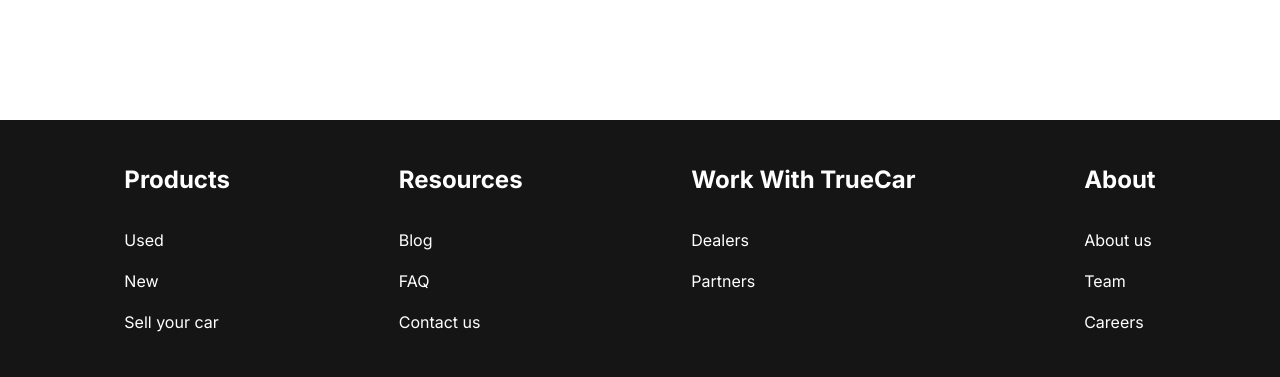
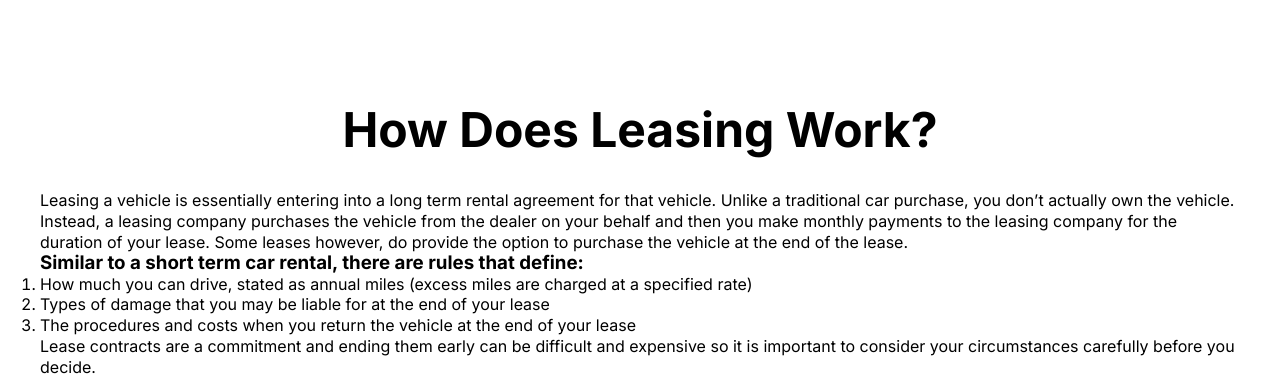
Before and after one commit to berryalien/lease-cars, a plain HTML site: page index.html in a window 1280 px wide. Shown: the part 1370-1747 px from the top of the page. Drawn offline with nearby package versions, Linux system fonts and the light colour scheme.

Commit message:
added a markup for section how-does

```diff
--- a/css/style.css
+++ b/css/style.css
@@ -206,8 +206,6 @@ body {
   text-align: center;
 }
 
-.why-lease__item {}
-
 .why-lease__item-img {
   margin-bottom: 30px;
 }
--- a/index.html
+++ b/index.html
@@ -127,6 +127,40 @@
               </p>
             </li>
           </ul>
+        </div>
+      </section>
+      <section class="how-does">
+        <div class="container">
+          <div class="how-does__inner">
+            <h2 class="section-title">
+              How Does Leasing Work?
+            </h2>
+            <p class="how-does__text">
+              Leasing a vehicle is essentially entering into a long term rental agreement for that vehicle. Unlike a
+              traditional car purchase, you don’t actually own the vehicle. Instead, a leasing company purchases the
+              vehicle from the dealer on your behalf and then you make monthly payments to the leasing company for the
+              duration of your lease. Some leases however, do provide the option to purchase the vehicle at the end of
+              the lease.
+            </p>
+            <h3 class="how__does-title">
+              Similar to a short term car rental, there are rules that define:
+            </h3>
+            <ol class="how__does-list">
+              <li class="how__does-item">
+                How much you can drive, stated as annual miles (excess miles are charged at a specified rate)
+              </li>
+              <li class="how__does-item">
+                Types of damage that you may be liable for at the end of your lease
+              </li>
+              <li class="how__does-item">
+                The procedures and costs when you return the vehicle at the end of your lease
+              </li>
+            </ol>
+            <p class="how-does__text">
+              Lease contracts are a commitment and ending them early can be difficult and expensive so it is important
+              to consider your circumstances carefully before you decide.
+            </p>
+          </div>
         </div>
       </section>
     </main>
```
